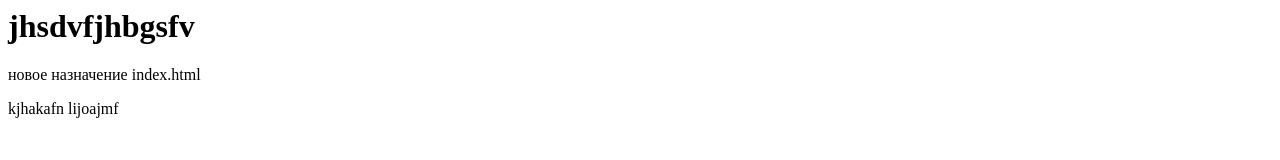
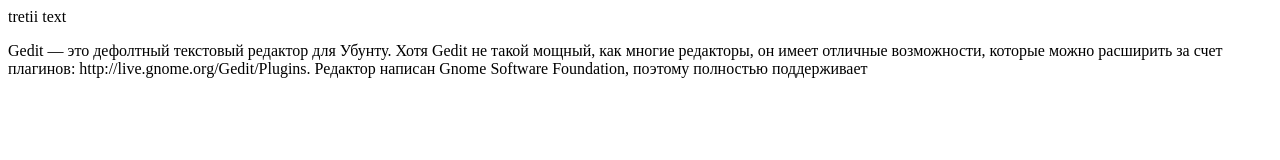
Before and after one commit to ckatt-oleh/studentsite, a plain HTML site: page index.html in a window 1280 px wide. Drawn offline with Linux system fonts and the light colour scheme.

Commit message:
treti commit

```diff
--- a/index.html
+++ b/index.html
@@ -5,8 +5,7 @@
 <title>BULBUL</title>
 </head>
 <body>
-	<h1>jhsdvfjhbgsfv</h1>
-	<p>новое назначение index.html</p>
-	<p>kjhakafn lijoajmf</p>
+	<p>tretii text</p>
+	<p>Gedit — это дефолтный текстовый редактор для Убунту. Хотя Gedit не такой мощный, как многие редакторы, он имеет отличные возможности, которые можно расширить за счет плагинов: http://live.gnome.org/Gedit/Plugins. Редактор написан Gnome Software Foundation, поэтому полностью поддерживает</p>
 </body>
 </html>
```
